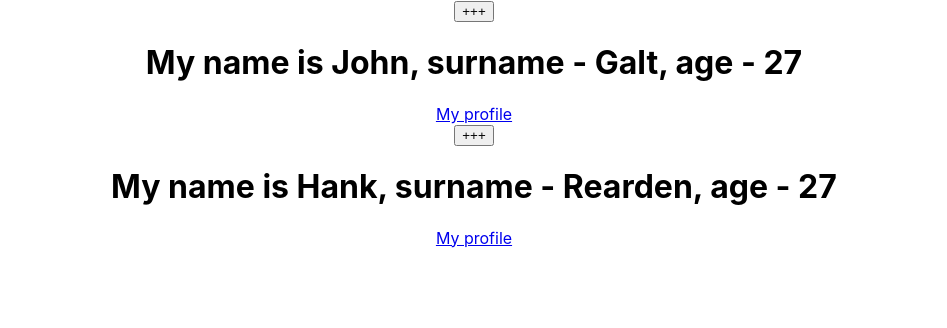
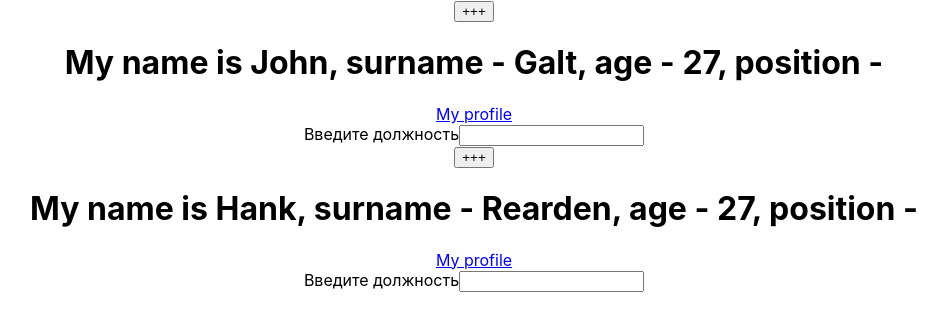
Before and after one commit to John-Galt-Pro/learn-state-in-React, a React (Create React App) app: page / in a window 1280 px wide. Shown: the top 328 px of the page, without its empty margins (166-1113 px from the left). Built offline with nearby package versions, Linux system fonts and the light colour scheme.

Commit message:
add form and handler

```diff
--- a/src/App.js
+++ b/src/App.js
@@ -8,7 +8,7 @@ class WhoAmI extends Component {
 		super(props);
 		this.state = {
 			years: 27,
-			text: '+++'
+			position: ''
 		}
 	}
 
@@ -20,14 +20,27 @@ class WhoAmI extends Component {
 		}))
 	}
 
+	commitInputChanges = (event, color) => {
+
+		console.log(color);
+
+		this.setState({
+			position: event.target.value
+		})
+	}
 
 	render() {
 		const {name, surname, link} = this.props;
+
 		return (
 			<div>
-				<button onClick={this.nextYear}>{this.state.text}</button>
-				<h1>My name is {name}, surname - {surname}, age - {this.state.years}</h1>
+				<button onClick={this.nextYear}>+++</button>
+				<h1>My name is {name}, surname - {surname}, age - {this.state.years}, position - {this.state.position}</h1>
 				<a href={link}>My profile</a>
+				<form>
+					<span>Введите должность</span>
+					<input type="text" onChange={(event) => this.commitInputChanges(event, 'some color')}/>
+				</form>
 			</div>
 		)
 	}
```
Also changed, not shown: 1 other file (tests, documents, lock files or other folders).
